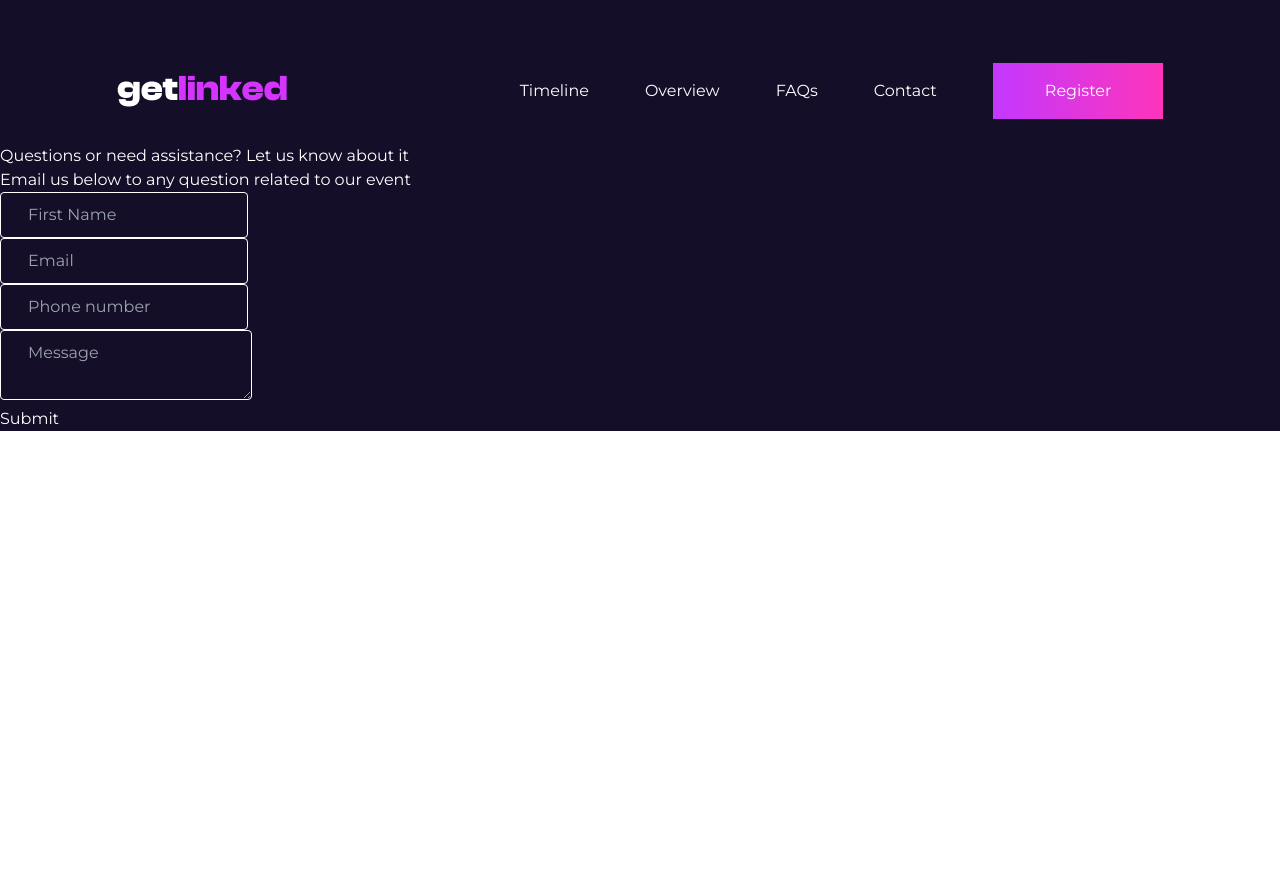
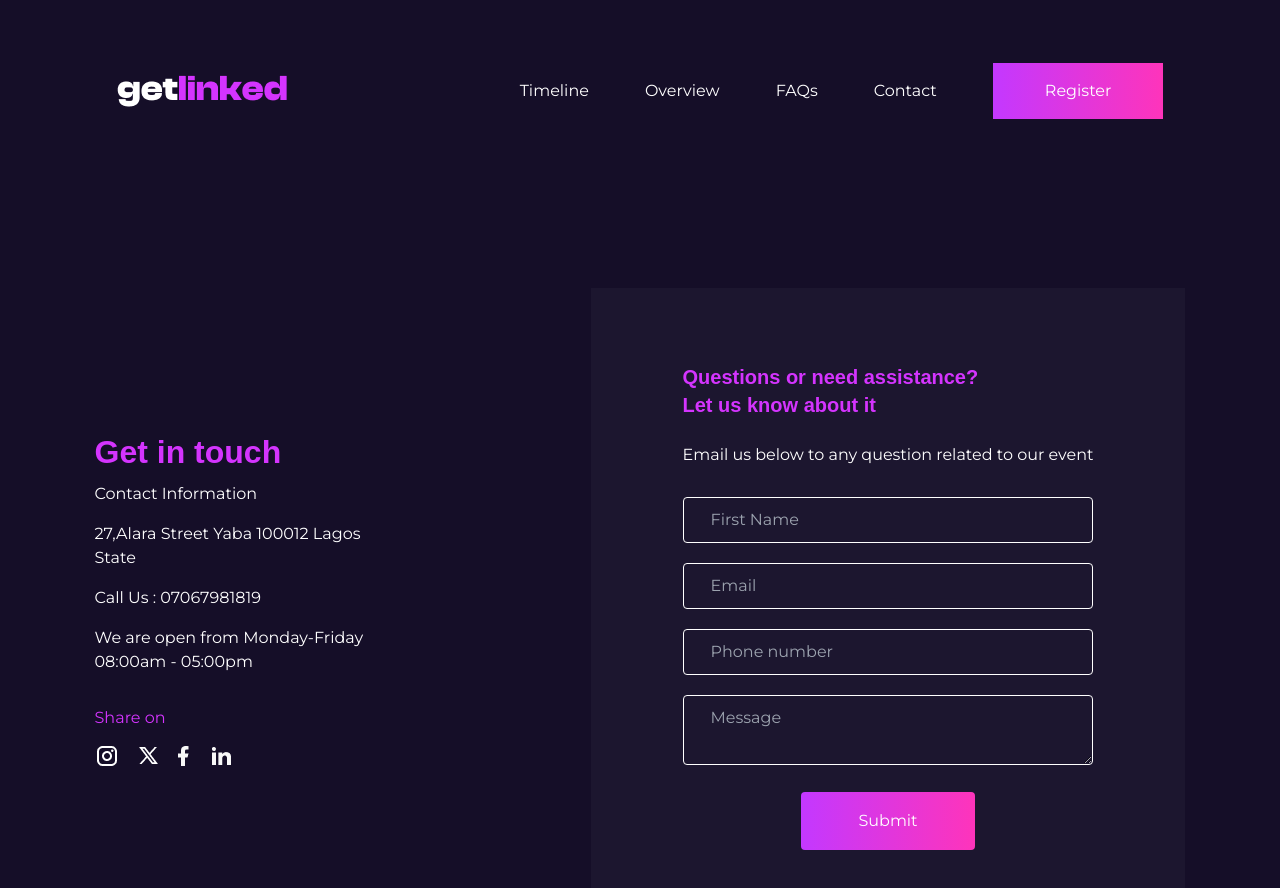
Before and after one commit to amiabl-programr/getLinkedHack, a React (Vite) app: page /contact in a window 1280 px wide. Shown: the top 888 px of the page. Before the commit the page ends 800 px from the top, so only its background shows below. Built offline with nearby package versions, Linux system fonts and the light colour scheme; a web font is replaced by a local one.

Commit message:
edit contact and register page

```diff
--- a/src/pages/contact.jsx
+++ b/src/pages/contact.jsx
@@ -1,6 +1,10 @@
 import { useState } from "react";
 import Header from "../components/header";
 import axios from "axios";
+import Twitter from "../assets/twitter.png";
+import Fb from "../assets/fb.png";
+import Insta from "../assets/instagram.png";
+import linkedin from "../assets/linkedin.png";
 
 const initialValues = {
   name: "",
@@ -90,11 +94,39 @@ function Contact() {
   return (
     <>
       <Header />
+      <section
+        className="flex justify-center items-center lg:gap-20 xl:gap-56
+       bg-background-col text-white pt-16 pb-14 lg:pt-36 lg:pb-[115px]"
+      >
+        <div className="hidden lg:block w-[272px]">
+          <h3 className="text-[32px] text-tet-col">Get in touch</h3>
+          <ul className=" mt-4 flex flex-col gap-4">
+            <li>Contact Information</li>
+            <li>27,Alara Street Yaba 100012 Lagos State</li>
+            <li>Call Us : 07067981819</li>
+            <li>We are open from Monday-Friday 08:00am - 05:00pm</li>
+          </ul>
+
+          <div className=" mt-8 ">
+            <p className=" text-tet-col ">Share on</p>
+            <div className="flex items-center gap-5 pt-[14px]">
+              <img src={Insta} alt="" />
+              <img src={Twitter} alt="" />
+              <img src={Fb} alt="" />
+              <img src={linkedin} alt="" />
+            </div>
+          </div>
+        </div>
         {/* form */}
-      <div className="bg-background-col text-white">
-        <p>Questions or need assistance? Let us know about it</p>
-        <p>Email us below to any question related to our event</p>
-        <form onSubmit={handleSubmit}>
+        <div className="bg-glass lg:pt-[75px] lg:px-[92px] lg:pb-[67px]">
+          <h3 className=" text-tet-col w-[195px] lg:w-[301px]">
+            Questions or need assistance? Let us know about it
+          </h3>
+          <p className=" mt-6 mb-[30px]">
+            Email us below to any question related to our event
+          </p>
+          <div>
+            <form onSubmit={handleSubmit} className="flex flex-col gap-5 ">
               <div>
                 <label>
                   <input
@@ -103,9 +135,11 @@ function Contact() {
                     placeholder="First Name"
                     onChange={handleChange}
                     value={input.name}
+                    className=" w-full"
                   />
                 </label>
               </div>
+
               <div>
                 <label>
                   <input
@@ -113,10 +147,12 @@ function Contact() {
                     name="email"
                     value={input.email}
                     onChange={handleChange}
+                    className=" w-full"
                     placeholder="Email"
                   />
                 </label>
               </div>
+
               <div>
                 <label>
                   <input
@@ -124,15 +160,18 @@ function Contact() {
                     type="tel"
                     value={input.phone}
                     onChange={handleChange}
+                    className=" w-full"
                     placeholder="Phone number"
                   />
                 </label>
               </div>
+
               <div>
                 <label>
                   <textarea
                     value={input.message}
                     onChange={handleChange}
+                    className=" w-full "
                     name="message"
                     placeholder="Message"
                   >
@@ -140,10 +179,15 @@ function Contact() {
                   </textarea>
                 </label>
               </div>
-
-          <button>Submit</button>
+              <div className="text-center">
+                <button className="gradient py-[17px] px-[57px] rounded">
+                  Submit
+                </button>
+              </div>
             </form>
           </div>
+        </div>
+      </section>
     </>
   );
 }
--- a/src/pages/register.jsx
+++ b/src/pages/register.jsx
@@ -70,13 +70,18 @@ function Register() {
       <Header />
       <div
         className=" bg-background-col text-white flex flex-col lg:flex-row
-       items-center justify-center  px-4 lg:px-0"
+       items-center justify-center  px-4 lg:px-0 lg:pt-[68px] lg:pb-[57px]
+       py-6 lg:py-0 "
       >
-        <img src={register_img} width={500} alt="" />
+        <img
+          src={register_img}
+          className=" w-52 lg:w-[400px] xl:w-[550px] 2xl:w-[600px]"
+          alt=""
+        />
 
-        <div>
+        <div className=" bg-transparent lg:bg-glass lg:pt-[75px] lg:px-7 xl:px-[92px] lg:pb-[67px]">
           <p
-            className="text-tet-col font-bold font-clashDisplay
+            className="text-tet-col font-semibold font-clashDisplay
           text-[15px] lg:text-[32px]"
           >
             Register
@@ -84,21 +89,27 @@ function Register() {
           <div>
             <p className="font-normal text-sm">Be part of this movement!</p>
           </div>
-          <p>CREATE YOUR ACCOUNT</p>
+          <p className=" font-normal text-xl lg:text-2xl mt-[7px] mb-[23px] lg:mt-[19px] lg:mb-[33px]">
+            CREATE YOUR ACCOUNT
+          </p>
 
-          <form className="">
+          <form className="" onSubmit={handleSubmit}>
             {/* first row on desktop */}
-            <div className="flex flex-col lg:flex-row">
+            <div
+              className="flex flex-col lg:flex-row justify-between
+            gap-[18px]"
+            >
               <div className="flex flex-col">
                 <label htmlFor="team-name">Team&apos;s Name</label>
                 <input
                   type="text"
                   name="team-name"
                   placeholder="Enter the name of your group"
+                  onChange={handleChange}
                 />
               </div>
               <div className="flex flex-col">
-                <label htmlFor="phone">Team&apos;s Name</label>
+                <label htmlFor="phone">Phone</label>
                 <input
                   type="tel"
                   name="phone"
@@ -108,7 +119,10 @@ function Register() {
             </div>
 
             {/* second row on desktop */}
-            <div className="flex flex-col lg:flex-row">
+            <div
+              className="flex flex-col lg:flex-row justify-between
+            gap-[18px] lg:my-[29px]"
+            >
               <div className="flex flex-col">
                 <label htmlFor="email">Email</label>
                 <input
@@ -128,8 +142,8 @@ function Register() {
             </div>
 
             {/* third row */}
-            <div className="flex flex-row">
-              <div className="flex flex-col w-40">
+            <div className="flex flex-row ">
+              <div className="flex flex-col w-40 flex-1 mr-[19px]">
                 <label htmlFor="category">Category</label>
                 <select
                   name="category"
@@ -145,7 +159,7 @@ function Register() {
                 </select>
               </div>
 
-              <div className="flex flex-col ml-auto ">
+              <div className="flex flex-col ml-auto lg:flex-1  ">
                 <label htmlFor="group-size">Group Size</label>
                 <select
                   name="group-size"
@@ -164,7 +178,7 @@ function Register() {
               <div></div>
             </div>
 
-            <p className="italic text-tet-col font-normal">
+            <p className="italic text-tet-col font-normal mt-6 mb-4">
               Please review your registration details before submitting
             </p>
             <div>
@@ -174,8 +188,10 @@ function Register() {
               </label>
             </div>
 
-            <div className="grid place-items-center">
-              <button className="gradient text-white">Register Now</button>
+            <div className="grid place-items-center lg:place-items-stretch mt-5">
+              <button className="gradient text-white py-[17px] px-[57px]">
+                Register Now
+              </button>
             </div>
           </form>
         </div>
```
Lines whose indentation alone changed are shown as unchanged.
